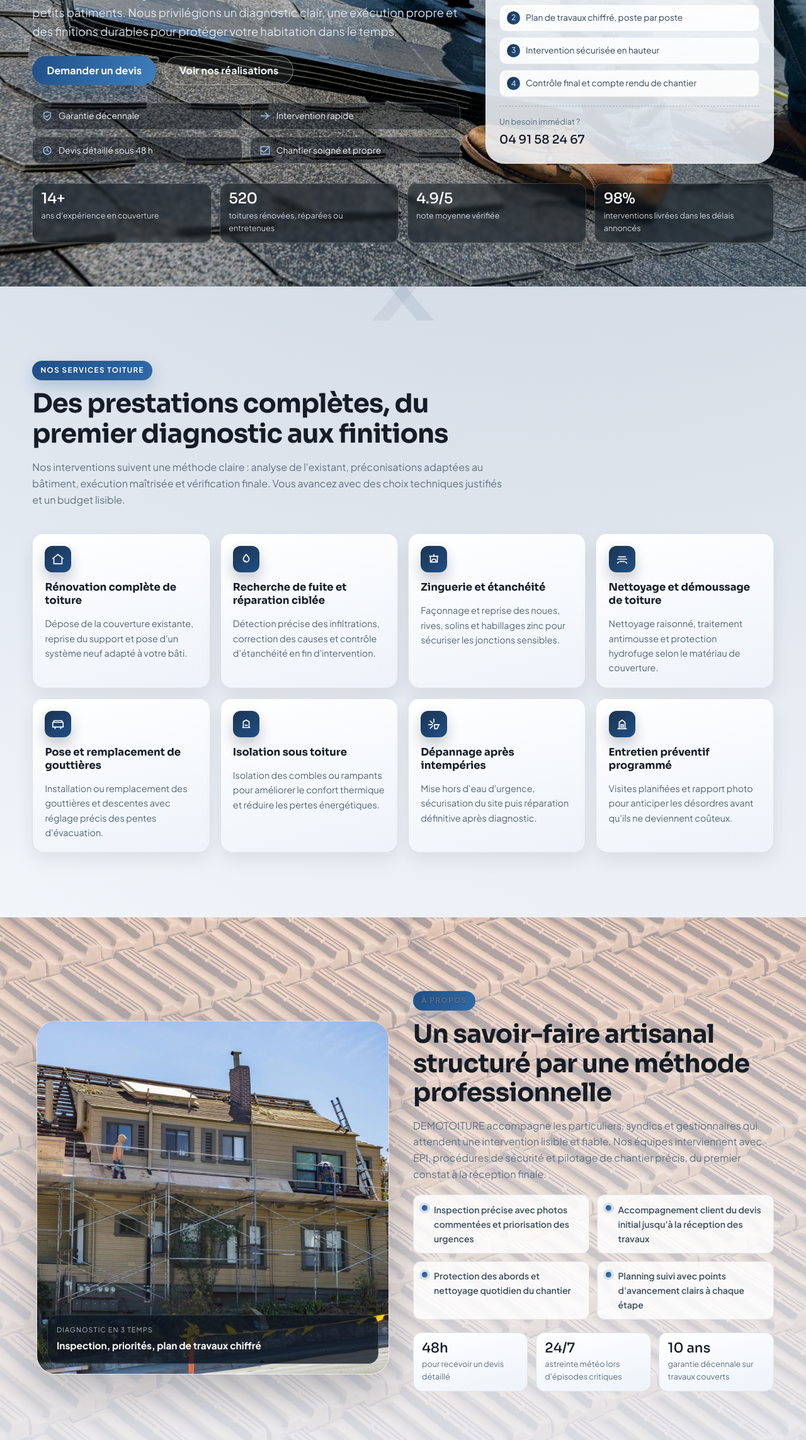
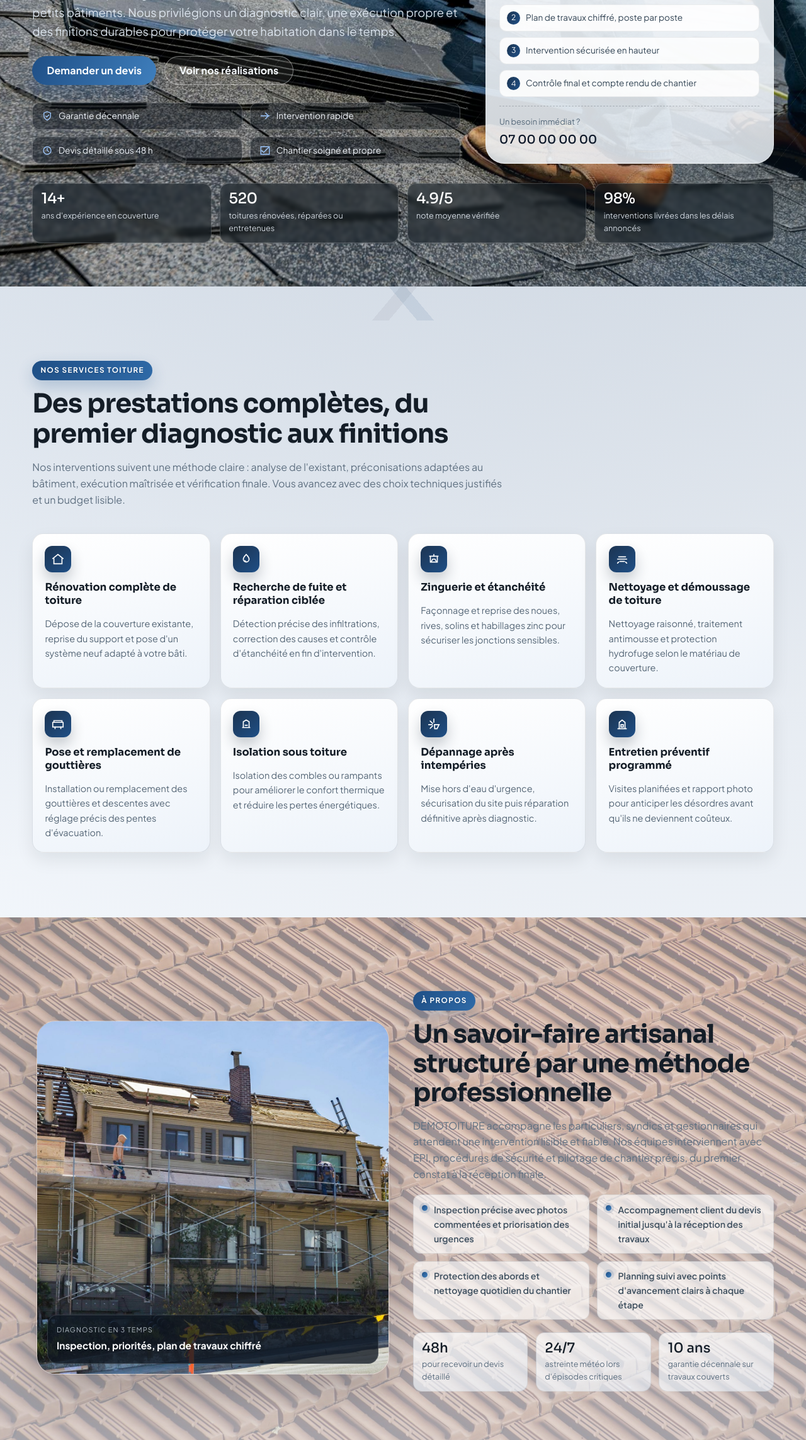
Before and after one commit to mazing2022/site-btp-demo2, a plain HTML site: page index.html in a window 1280 px wide. Shown: the part 513-2800 px from the top of the page at 63% size. Drawn offline with Linux system fonts and the light colour scheme.

Commit message:
Mise a jour numero telephone et fond section apropos

```diff
--- a/css/roofing-premium.css
+++ b/css/roofing-premium.css
@@ -590,8 +590,9 @@ textarea {
 
 .section-alt {
   background:
-    linear-gradient(180deg, rgba(255, 255, 255, 0.6), rgba(236, 243, 251, 0.9)),
-    url("../images/roofing/texture-tiles.jpg") center / 1400px auto repeat;
+    linear-gradient(180deg, rgba(246, 250, 255, 0.5), rgba(228, 238, 249, 0.66)),
+    linear-gradient(120deg, rgba(12, 24, 40, 0.12), rgba(12, 24, 40, 0.04)),
+    url("../images/roofing/texture-tiles.jpg") center / cover no-repeat;
 }
 
 .section-dark {
@@ -812,6 +813,10 @@ textarea {
   color: var(--ink-500);
 }
 
+.about-content .section-label {
+  color: #ffffff !important;
+}
+
 .about-points {
   margin: 1.2rem 0 0;
   padding: 0;
@@ -825,7 +830,7 @@ textarea {
   position: relative;
   border-radius: 12px;
   border: 1px solid rgba(20, 29, 39, 0.1);
-  background: rgba(255, 255, 255, 0.82);
+  background: rgba(255, 255, 255, 0.64);
   padding: 0.72rem 0.74rem 0.72rem 2rem;
   font-size: 0.88rem;
   color: #3f505f;
@@ -854,7 +859,7 @@ textarea {
 .about-stats article {
   border-radius: 14px;
   border: 1px solid rgba(20, 29, 39, 0.1);
-  background: linear-gradient(165deg, #ffffff, #edf3fa);
+  background: linear-gradient(165deg, rgba(255, 255, 255, 0.72), rgba(234, 242, 251, 0.64));
   padding: 0.82rem 0.82rem 0.78rem;
 }
 
--- a/index.html
+++ b/index.html
@@ -98,7 +98,7 @@
 
           <div class="panel-contact">
             <p>Un besoin immédiat ?</p>
-            <a href="tel:+33491582467">04 91 58 24 67</a>
+            <a href="tel:+33700000000">07 00 00 00 00</a>
           </div>
         </aside>
       </div>
@@ -411,7 +411,7 @@
           <ul class="contact-list">
             <li>
               <span>Téléphone</span>
-              <strong><a href="tel:+33491582467">04 91 58 24 67</a></strong>
+              <strong><a href="tel:+33700000000">07 00 00 00 00</a></strong>
             </li>
             <li>
               <span>Email</span>
@@ -434,7 +434,7 @@
             <p>Suivi de chantier rigoureux</p>
           </div>
 
-          <a class="btn btn-primary" href="tel:+33491582467">Appeler maintenant</a>
+          <a class="btn btn-primary" href="tel:+33700000000">Appeler maintenant</a>
         </article>
 
         <form class="form-panel reveal" action="#" method="post" aria-label="Formulaire de demande de devis">
@@ -504,7 +504,7 @@
     </div>
   </footer>
 
-  <a class="btn btn-primary mobile-call" href="tel:+33491582467">Appeler le 04 91 58 24 67</a>
+  <a class="btn btn-primary mobile-call" href="tel:+33700000000">Appeler le 07 00 00 00 00</a>
 
   <script src="js/roofing-premium.js" defer></script>
 </body>
```
Also changed, not shown: contact.html (+1 -1 lines).
